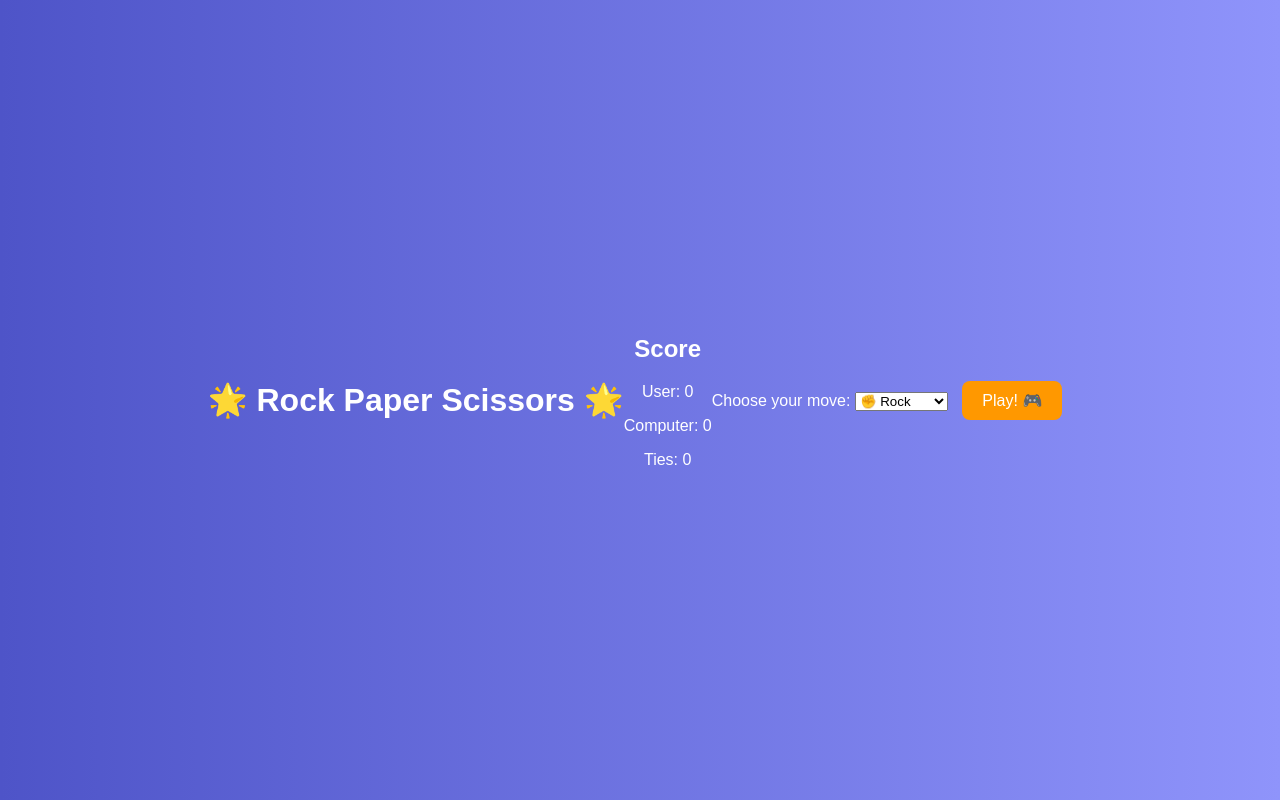
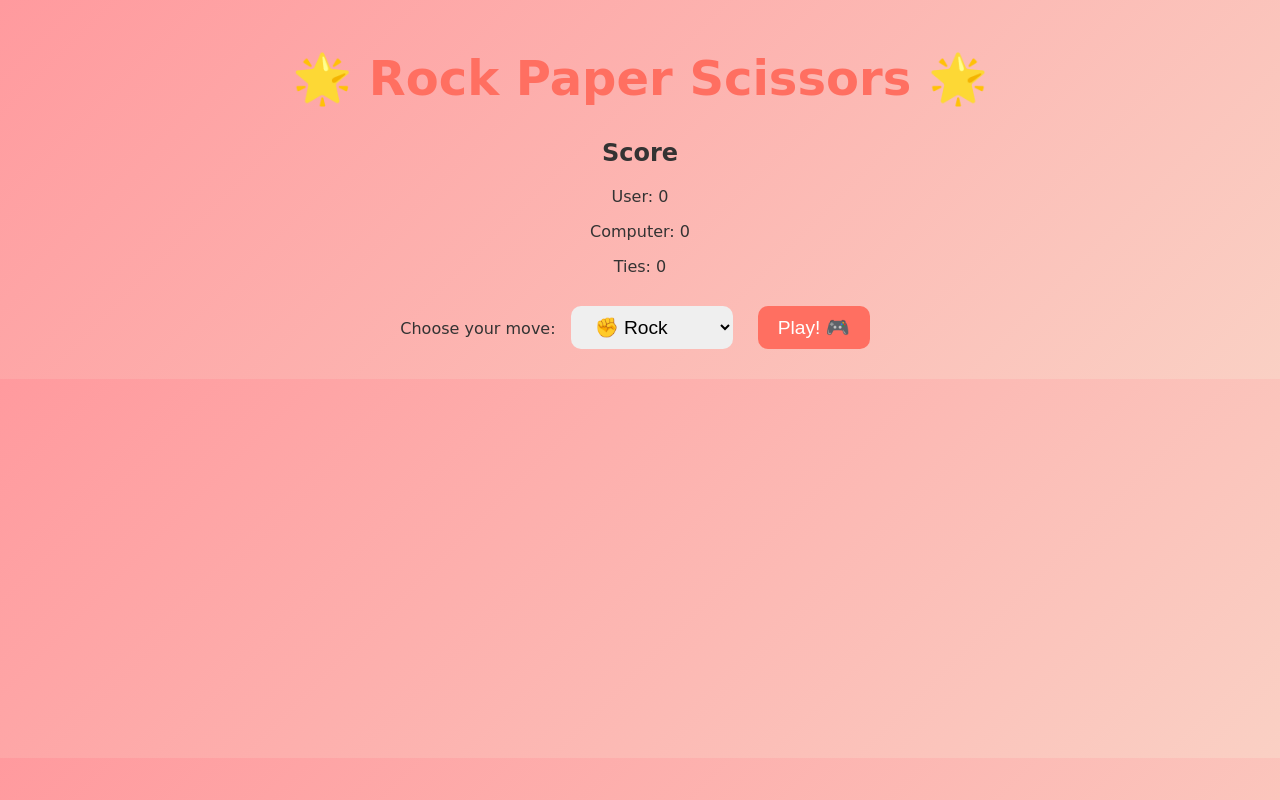
Before and after one commit to MuhuliseniM/rock_Paper_Scissors_game, a Flask app: page / in a window 1280 px wide. Run offline with Flask 3, Linux system fonts and the light colour scheme.

Commit message:
Add files via upload

```diff
--- a/static/style.css
+++ b/static/style.css
@@ -1,37 +1,32 @@
-/* Ensure body takes full height and centers content */
+/* static/style.css */
 body {
-    font-family: Arial, sans-serif;
-    margin: 0;
-    padding: 0;
-    box-sizing: border-box;
-    background: linear-gradient(to right, #4e54c8, #8f94fb);
-    color: white;
-    display: flex;
-    justify-content: center;
-    align-items: center;
-    min-height: 100vh;
+    font-family: "Comic Sans MS", cursive, sans-serif;
+    background: linear-gradient(135deg, #ff9a9e, #fad0c4);
+    color: #333;
     text-align: center;
+    margin-top: 50px;
 }
 
-/* Container styling */
-.container {
-    max-width: 800px; /* Prevents stretching on large screens */
-    width: 90%; /* Flexible width for smaller screens */
-    padding: 20px;
-    border-radius: 12px;
-    box-shadow: 0 8px 16px rgba(0, 0, 0, 0.3);
-    background: rgba(0, 0, 0, 0.6);
+h1 {
+    font-size: 3rem;
+    color: #ff6f61;
 }
 
-/* Button styles */
+form {
+    margin: 20px;
+}
+
+select, button {
+    padding: 10px 20px;
+    border-radius: 10px;
+    border: none;
+    font-size: 1.2rem;
+    margin: 10px;
+}
+
 button {
-    padding: 10px 20px;
-    margin: 10px;
-    border: none;
-    border-radius: 8px;
-    background: #ff9800;
+    background-color: #ff6f61;
     color: white;
-    font-size: 1rem;
     cursor: pointer;
     transition: transform 0.3s ease;
 }
@@ -40,18 +35,7 @@ button:hover {
     transform: scale(1.1);
 }
 
-/* Game results section */
-.results {
-    margin-top: 20px;
+.result {
+    font-size: 2rem;
+    margin-top: 30px;
 }
-
-/* Responsive layout for smaller screens */
-@media (max-width: 600px) {
-    body {
-        flex-direction: column; /* Stack content vertically */
-    }
-
-    button {
-        width: 100%; /* Full-width buttons on small screens */
-    }
-}
```
